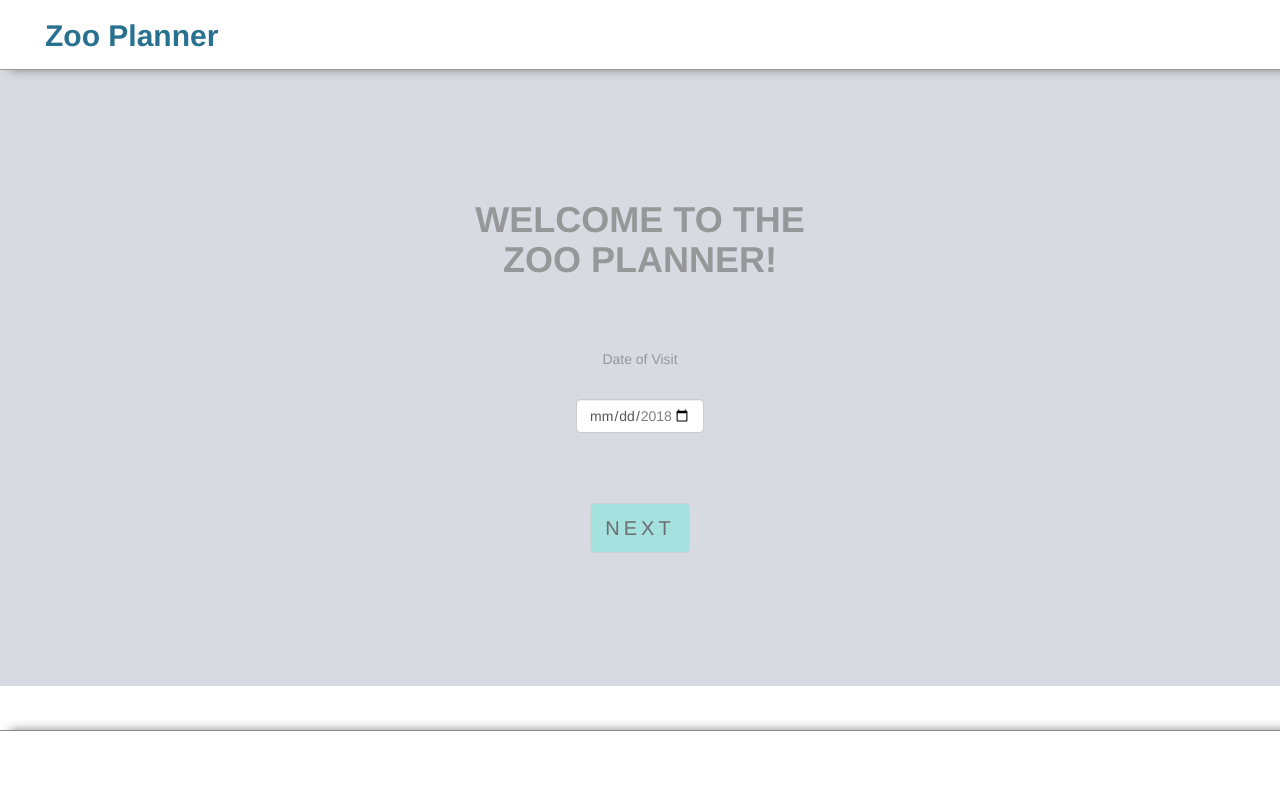
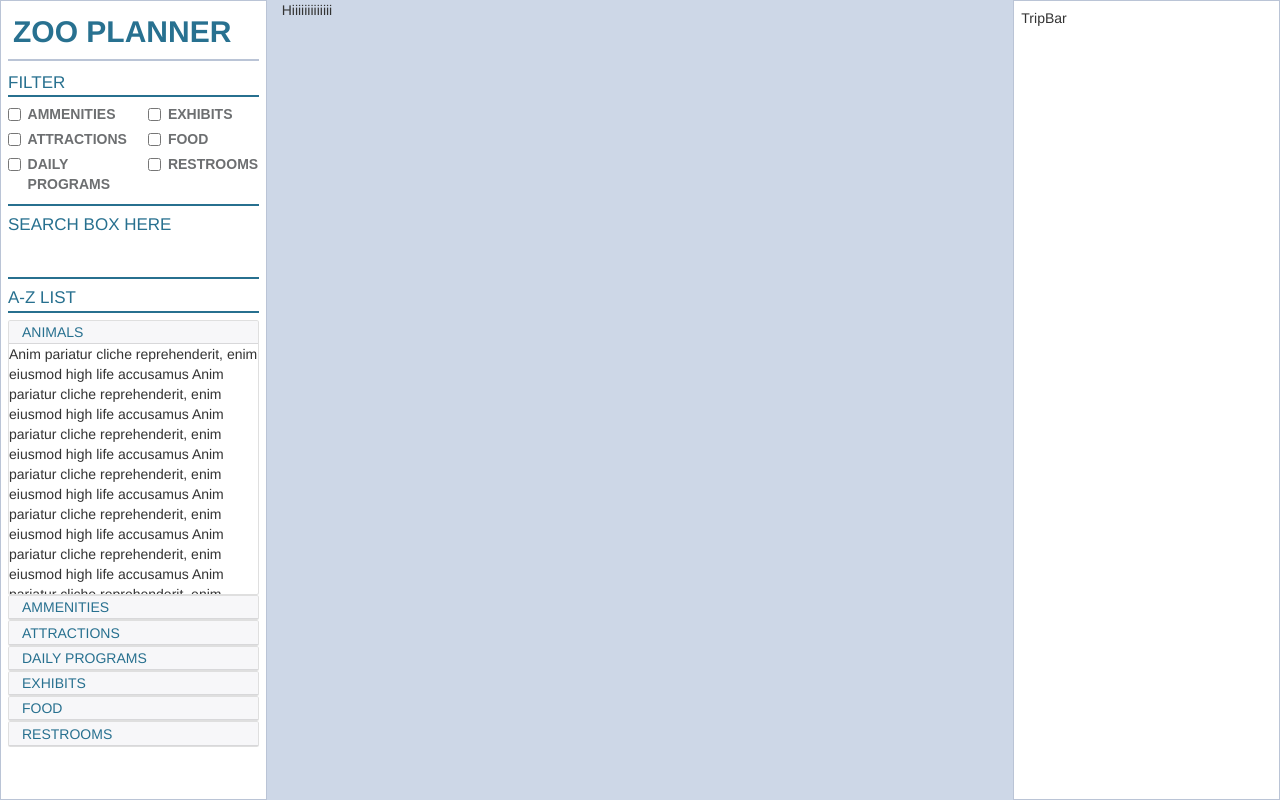
Before and after one commit to Smithsonian/zooplanner, a React (Create React App) app: page / in a window 1280 px wide. Built offline with nearby package versions, Linux system fonts and the light colour scheme; no server answers.

Commit message:
FIX: CSS for the whole site

```diff
--- a/src/App.js
+++ b/src/App.js
@@ -4,7 +4,7 @@ import './Main.css';
 import axios from 'axios';
 import Date from './date.js'
 
-class ExploreBar extends Component { //filters in order of exhibits, food, attractions, dailyprogs, ammenities, restrooms
+class ExploreBar extends Component { //filters in order of ammenities, attractions, daily programs, exhibits, food, restrooms
 	constructor(props) {
 		super(props);
 		this.state = {filters:[false, false, false, false, false, false], animals:[], exhibits:[]}
@@ -14,7 +14,7 @@ class ExploreBar extends Component { //filters in order of exhibits, food, attra
 
 	queryAnimals() {
 		axios.get('https://nationalzoo.si.edu/pyd/views/animals?display_id=list') //CORS ERROR AGAIN!
-			.then(response => console.log(response[0]));
+			.then(response => console.log(response));
 	}
 
 	updateCheckbox(filter) { //NEED TO EDIT THIS! DO NOT DIRECLY MUTATE STATE!!!
@@ -33,6 +33,7 @@ class ExploreBar extends Component { //filters in order of exhibits, food, attra
 		//CHECK IF THERE IS A FILTER IN PLACE, IF SO DO NOT RENDER CATEGORIES BUT RENDER THE FILTERED ASPECTS!
 		return (
 			<div>
+				<p id='zooplanner'> ZOO PLANNER </p>
 				<Filter updateCheckbox={this.updateCheckbox} checkFilter={this.checkFilter}/>
 				{this.queryAnimals()}
 				<hr/>
@@ -41,8 +42,6 @@ class ExploreBar extends Component { //filters in order of exhibits, food, attra
 				<br/>
 				<hr/>
 				<Categories/>
-				<br/>
-				<br/>
 			</div>
 		);
 	}
@@ -57,33 +56,35 @@ class Filter extends Component {
 				<form>
 					<div className="row">
 						<div className="col-6" id='filterlabel'>
-							<input type='checkbox' id='exhibits' name='filter' onChange={this.props.updateCheckbox("exhibits")} />
-							<label htmlFor='exhibits'>&nbsp;Exhibits</label>
+							<input type='checkbox' id='ammenities' name='filter' onChange={this.props.updateCheckbox("ammenities")} />
+							<label htmlFor='ammenities'>AMMENITIES</label>
 						</div>
 						<div className="col-6" id='filterlabel'>
-							<input type='checkbox' id='attractions' name='filter' onChange={this.props.updateCheckbox("attractions")} />
-							<label htmlFor='exhibits'>&nbsp;Attractions</label>
+							<input type='checkbox' id='exhibits' name='filter' onChange={this.props.updateCheckbox("exhibits")} />
+							<label htmlFor='exhibits'>EXHIBITS</label>
 						</div>
 					</div>
 					<div className="row">
 						<div className="col-6" id='filterlabel'>
-							<input type='checkbox' id='food' name='filter' onChange={this.props.updateCheckbox("food")} />
-							<label htmlFor='exhibits'>&nbsp;Food</label>
+							<input type='checkbox' id='attractions' name='filter' onChange={this.props.updateCheckbox("attractions")} />
+							<label htmlFor='attractions'>ATTRACTIONS</label>
 						</div>
 						<div className="col-6" id='filterlabel'>
-							<input type='checkbox' id='dailyprogs' name='filter' onChange={this.props.updateCheckbox("dailyprogs")} />
-							<label htmlFor='exhibits'>&nbsp;Daily Programs</label>
+							<input type='checkbox' id='food' name='filter' onChange={this.props.updateCheckbox("food")} />
+							<label htmlFor='food'>FOOD</label>
 						</div>
+
 					</div>
 					<div className="row">
 						<div className="col-6" id='filterlabel'>
-							<input type='checkbox' id='restrooms' name='filter' onChange={this.props.updateCheckbox("restrooms")} />
-							<label htmlFor='exhibits'>&nbsp;Restrooms</label>
+							<input type='checkbox' id='dailyprogs' name='filter' onChange={this.props.updateCheckbox("dailyprogs")} />
+							<label htmlFor='dailyprogs'>DAILY PROGRAMS</label>
 						</div>
 						<div className="col-6" id='filterlabel'>
-							<input type='checkbox' id='ammenities' name='filter' onChange={this.props.updateCheckbox("ammenities")} />
-							<label htmlFor='exhibits'>&nbsp;Ammenities</label>
+							<input type='checkbox' id='restrooms' name='filter' onChange={this.props.updateCheckbox("restrooms")} />
+							<label htmlFor='restrooms'>RESTROOMS</label>
 						</div>
+
 					</div>
 				</form>
 			</div>
@@ -106,18 +107,24 @@ class Categories extends Component {
 				        </button>
 				      </p>
 				    </div>
-
 				    <div id="collapseOne" className="collapse show" aria-labelledby="headingOne" data-parent="#accordion">
 				      <div className="card-body">
+				        Anim pariatur cliche reprehenderit, enim eiusmod high life accusamus
+				        Anim pariatur cliche reprehenderit, enim eiusmod high life accusamus
+				        Anim pariatur cliche reprehenderit, enim eiusmod high life accusamus
+				        Anim pariatur cliche reprehenderit, enim eiusmod high life accusamus
+				        Anim pariatur cliche reprehenderit, enim eiusmod high life accusamus
+				        Anim pariatur cliche reprehenderit, enim eiusmod high life accusamus
 				        Anim pariatur cliche reprehenderit, enim eiusmod high life accusamus
 				      </div>
 				    </div>
 				  </div>
+
 				  <div className="card">
 				    <div className="card-header" id="headingTwo">
 				      <p className="mb-0">
 				        <button className="btn btn-link collapsed" data-toggle="collapse" data-target="#collapseTwo" aria-expanded="false" aria-controls="collapseTwo">
-				          ATTRACTIONS
+				          AMMENITIES
 				        </button>
 				      </p>
 				    </div>
@@ -127,15 +134,75 @@ class Categories extends Component {
 				      </div>
 				    </div>
 				  </div>
+
 				  <div className="card">
 				    <div className="card-header" id="headingThree">
 				      <p className="mb-0">
 				        <button className="btn btn-link collapsed" data-toggle="collapse" data-target="#collapseThree" aria-expanded="false" aria-controls="collapseThree">
-				          AMMENITIES
+				          ATTRACTIONS
 				        </button>
 				      </p>
 				    </div>
 				    <div id="collapseThree" className="collapse" aria-labelledby="headingThree" data-parent="#accordion">
+				      <div className="card-body">
+				        Anim pariatur cliche reprehenderit, enim eiusmod high life accusamus
+				      </div>
+				    </div>
+				  </div>
+
+				  <div className="card">
+				    <div className="card-header" id="headingFour">
+				      <p className="mb-0">
+				        <button className="btn btn-link collapsed" data-toggle="collapse" data-target="#collapseFour" aria-expanded="false" aria-controls="collapseFour">
+				          DAILY PROGRAMS
+				        </button>
+				      </p>
+				    </div>
+				    <div id="collapseFour" className="collapse" aria-labelledby="headingFour" data-parent="#accordion">
+				      <div className="card-body">
+				        Anim pariatur cliche reprehenderit, enim eiusmod high life accusamus
+				      </div>
+				    </div>
+				  </div>
+
+				  <div className="card">
+				    <div className="card-header" id="headingFive">
+				      <p className="mb-0">
+				        <button className="btn btn-link collapsed" data-toggle="collapse" data-target="#collapseFive" aria-expanded="false" aria-controls="collapseFive">
+				          EXHIBITS
+				        </button>
+				      </p>
+				    </div>
+				    <div id="collapseFive" className="collapse" aria-labelledby="headingFive" data-parent="#accordion">
+				      <div className="card-body">
+				        Anim pariatur cliche reprehenderit, enim eiusmod high life accusamus
+				      </div>
+				    </div>
+				  </div>
+
+				  <div className="card">
+				    <div className="card-header" id="headingSix">
+				      <p className="mb-0">
+				        <button className="btn btn-link collapsed" data-toggle="collapse" data-target="#collapseSix" aria-expanded="false" aria-controls="collapseSix">
+				          FOOD
+				        </button>
+				      </p>
+				    </div>
+				    <div id="collapseSix" className="collapse" aria-labelledby="headingSix" data-parent="#accordion">
+				      <div className="card-body">
+				        Anim pariatur cliche reprehenderit, enim eiusmod high life accusamus
+				      </div>
+				    </div>
+				  </div>
+				  <div className="card">
+				    <div className="card-header" id="headingSeven">
+				      <p className="mb-0">
+				        <button className="btn btn-link collapsed" data-toggle="collapse" data-target="#collapseSeven" aria-expanded="false" aria-controls="collapseSeven">
+				          RESTROOMS
+				        </button>
+				      </p>
+				    </div>
+				    <div id="collapseSeven" className="collapse" aria-labelledby="headingSeven" data-parent="#accordion">
 				      <div className="card-body">
 				        Anim pariatur cliche reprehenderit, enim eiusmod high life accusamus
 				      </div>
@@ -182,7 +249,7 @@ class Main extends Component {
 class App extends Component {
 	constructor(props) {
 		super(props);
-		this.state = {overlay:'date', tripDate:'', zooHours:''};
+		this.state = {overlay:'', tripDate:'', zooHours:''};
 		this.closeOverlay = this.closeOverlay.bind(this);
 		this.setDate = this.setDate.bind(this);
 		this.setHours = this.setHours.bind(this);
@@ -220,15 +287,8 @@ class App extends Component {
 
 		return (
 			<div className='App'>
-				<div id="top-border">
-					Zoo Planner
-			    </div>
-
 			    <div id='overlay'>
 					{this.renderOverlay()}
-			    </div>
-
-			    <div id="bottom-border">
 			    </div>
 			</div>
 		);
--- a/src/Main.css
+++ b/src/Main.css
@@ -4,11 +4,12 @@
 
 html, body {
     max-width: 100%;
+    max-height: 100%;
     overflow-x: hidden;
 }
 
 /*MAIN*/
-#top-border {
+/*#top-border {
 	background-color: white;
 	border-bottom: 1px solid #999;
 	box-shadow: 10px 0px 10px #888888;
@@ -41,15 +42,26 @@ html, body {
 	left:0px;
 	right:0px;
 	overflow:hidden;
+}*/
+
+#zooplanner {
+	font-size: 30px;
+	font-weight: bold;
+	color: #287190;
+	padding-left: 5px;
+	padding-top: 3px;
+	padding-bottom: 5px;
+	border-bottom: 2px solid #BAC4D6;
 }
 
 #content {
+/*	float: left;*/
 	z-index: 0;
 	overflow: auto;
 	position: absolute;
 	bottom: 0;
-/*	margin-top: 70px;
-	margin-bottom: 70px;*/
+	max-height: 100%;
+	min-height: 100%;
 	top: 0px;
 	bottom: 0px;
 	left: 0px;
@@ -57,37 +69,42 @@ html, body {
 }
 
 #exploreBar {
-/*	float: left;*/
+	float: left;
 	border: 1px solid #BAC4D6;
 	height: 100%;
 	top: 0;
 	left:0;
 	bottom: 0;
+	padding: 7px;
+	padding-bottom: 3px;
 /*	width: 20%;*/
+	min-height: 100vh;
 	max-width: 300px;
-	max-height: 100%
+	max-height: 100vh;
+	overflow: auto;
 }
 
 #tripBar{
-/*	float: left;*/
+	float: right;
 	border: 1px solid #BAC4D6;
 	height: auto;
 	top: 0;
 	right:0;
 	bottom: 0;
+	padding: 7px;
 /*	width: 20%;*/
 	max-width: 300px;
 	max-height: 100%;
 }
 
 #mapContainer {
-	position: relative;
-/*	float: left;*/
+	float: left;
 	height: auto;
 	top:0;
 	bottom: 0;
 	max-width: 100%;
 	max-height: 100%;
+	min-height: 100%;
 	background-color: #CDD7E7;
 }
 /*MAIN END*/
@@ -97,8 +114,8 @@ html, body {
 	z-index: 1;
 	overflow: auto;
 	position: absolute;
-	margin-top: 70px;
-	margin-bottom: 70px;
+/*	margin-top: 70px;
+	margin-bottom: 70px;*/
 	top: 0px;
 	bottom: 0px;
 	left: 0px;
@@ -183,7 +200,6 @@ hr {
 #filterlabel label {
 	font-size: 1em;
 	font-family: sans-serif;
-	font-weight: bold;
 	color: #6D6F71;
 
 }
@@ -192,9 +208,10 @@ hr {
 /*CATEGORY ACCORDION*/
 .card {
 	width: inherit;
+	padding-bottom: 0px;
 }
 .card-body {
-	max-height: 500px;
+	max-height: 250px;
 	overflow: auto;
 }
 .card-header {
@@ -203,10 +220,21 @@ hr {
 }
 .btn-link {
 	font-size: 14px;
+	font-style: bold;
 	color: #27708F;
+	padding-top: 0px;
+	padding-bottom: 0px;
 }
-
 
 #filter {
 	padding-bottom: 15px;
 }
+
+input[type="checkbox"] {
+    position: absolute;
+    padding-left: 1.4em;
+}
+input[type="checkbox"] ~ label {
+    padding-left:1.4em;
+    display:inline-block;
+}
```
